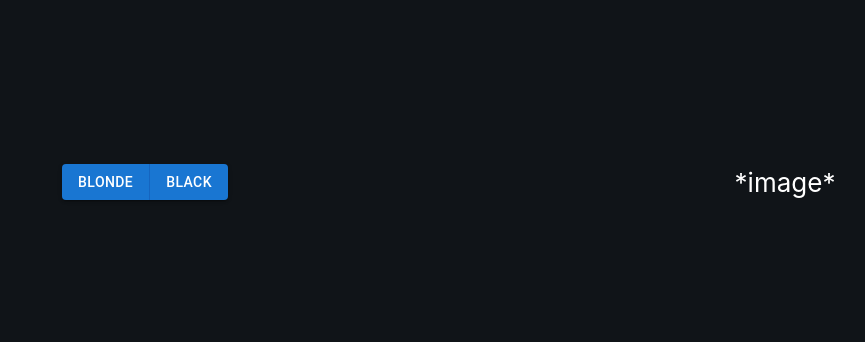
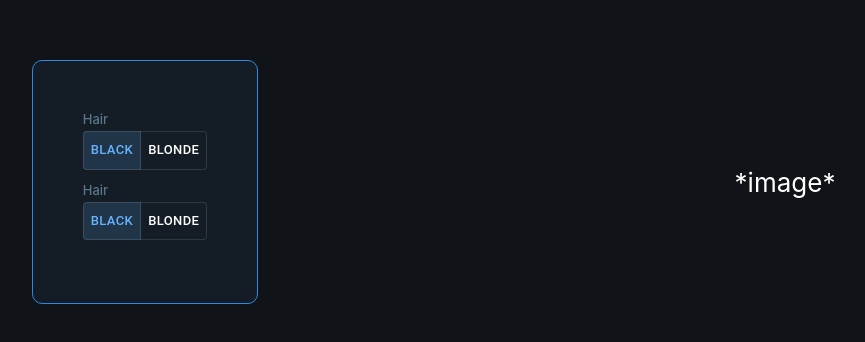
Before and after one commit to Ramithl/faces-gan, a React (Create React App) app: page / in a window 1280 px wide. Shown: the part 218-560 px from the top of the page, without its empty margins (175-1040 px from the left). Built offline with nearby package versions, Linux system fonts and the light colour scheme.

Commit message:
Toggle Buttons Finished

```diff
--- a/src/App.js
+++ b/src/App.js
@@ -1,20 +1,31 @@
 
 import './App.css';
-import Button from '@mui/material/Button';
-import ButtonGroup from '@mui/material/ButtonGroup';
+import InputCard from './components/Input Box';
+import React from 'react';
+import { createTheme, ThemeProvider } from '@mui/material/styles';
+
+const theme = createTheme({
+  palette: {
+    secondary: {
+      main: '#66B2FF',
+    },
+    mode: 'dark',
+  }
+});
 
 
 
 
 function App() {
   return (
+    <ThemeProvider theme={theme}>
     <div class="row">
-      <div class="column"><ButtonGroup variant="contained" aria-label="outlined primary button group">
-        <Button>Blonde</Button>
-        <Button>Black</Button>
-      </ButtonGroup></div>
+      <div class="column">
+        <InputCard/>
+      </div>
       <div class="column">*image*</div>
     </div>
+    </ThemeProvider>
   );
 }
 
--- /dev/null
+++ b/src/components/Elements.css
@@ -0,0 +1,24 @@
+.input-box{
+    background-color: #141d25;
+    padding: 50px;
+    border-radius: 10px;
+    border-width: 1px;
+    border-color: #2F88E2;
+    border-style: solid;
+    /* width: 30%; */
+  }
+
+.toggle-card{
+  display: flex;
+  flex-direction: column;
+  /* align-items: center; */
+  justify-content: center;
+  margin-bottom: 10%;
+}
+
+.input-title{
+  margin-bottom: 3%;
+  font-size:small;
+  font-weight: 500;
+  color: #5a778a;
+}
--- /dev/null
+++ b/src/components/Input Box.js
@@ -0,0 +1,18 @@
+import * as React from 'react';
+import './Elements.css';
+import ToggleCard from './Toggle Card';
+
+
+
+
+function InputCard() {
+    return (
+        <div class="input-box">
+            <ToggleCard/>
+            <ToggleCard/>
+
+        </div>
+    );
+}
+
+export default InputCard;
--- /dev/null
+++ b/src/components/Toggle Card.js
@@ -0,0 +1,34 @@
+import * as React from 'react';
+import './Elements.css';
+import ToggleButton from '@mui/material/ToggleButton';
+import ToggleButtonGroup from '@mui/material/ToggleButtonGroup';
+
+
+
+
+function ToggleCard() {
+    const [alignment, setAlignment] = React.useState('web');
+
+    const handleChange = (event, newAlignment) => {
+        setAlignment(newAlignment);
+    };
+    return (
+        <div class="toggle-card">
+            <div class="input-title">Hair</div>
+            <ToggleButtonGroup
+                color="secondary"
+                value={alignment}
+                exclusive
+                onChange={handleChange}
+                aria-label="Platform"
+                // fullWidth={true}
+                size='small'
+            >
+                <ToggleButton value="web">Black</ToggleButton>
+                <ToggleButton value="android">Blonde</ToggleButton>
+            </ToggleButtonGroup>
+        </div>
+    );
+}
+
+export default ToggleCard;
```
Also changed, not shown: components/Input Box.js (deleted), src/App.css (line endings or trailing spaces).
